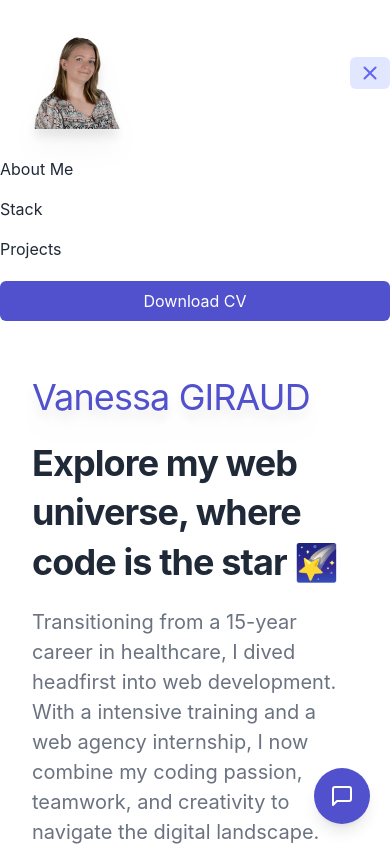
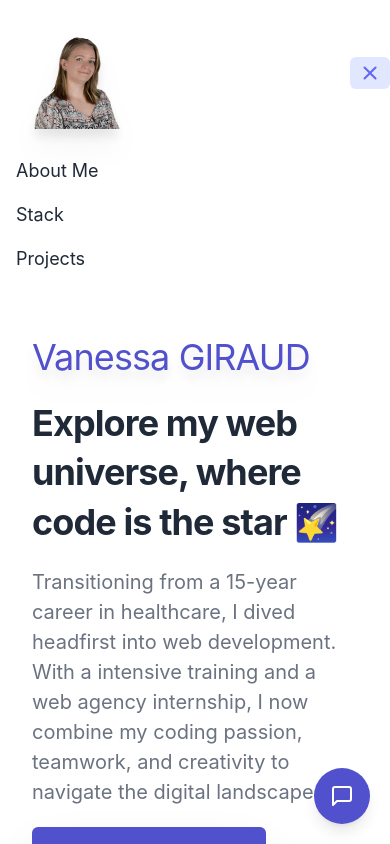
Before and after one commit to VanessaGrd/Portfolio_Vanessa, a Next.js app: page / in a window 390 px wide. Both pictures are taken after a click on the button "Toggle Menu". Shown: the top 844 px of the page. Built offline with nearby package versions, Linux system fonts and the light colour scheme.

Commit message:
fix menu mobile links

```diff
--- a/components/navbar.js
+++ b/components/navbar.js
@@ -3,7 +3,6 @@ import ThemeChanger from "./DarkSwitch";
 import Image from "next/image";
 import { Disclosure } from "@headlessui/react";
 import Vanessa_Giraud from "../public/img/Vanessa_GIRAUD.png";
-import logoName from "../public/img/logoName.png";
 
 export default function Navbar() {
   const navigation = ["About Me", "Stack", "Projects"];
@@ -36,7 +35,7 @@ export default function Navbar() {
 
                 <Disclosure.Button
                   aria-label="Toggle Menu"
-                  className="px-2 py-1 ml-auto text-gray-500 rounded-md lg:hidden hover:text-indigo-500 focus:text-indigo-500 focus:bg-indigo-100 focus:outline-none dark:text-gray-300 dark:focus:bg-trueGray-700"
+                  className="px-2 py-1 ml-auto  text-gray-500 rounded-md lg:hidden hover:text-indigo-500 focus:text-indigo-500 focus:bg-indigo-100 focus:outline-none dark:text-gray-300 dark:focus:bg-trueGray-700"
                 >
                   <svg className="w-6 h-6 fill-current" xmlns="http://www.w3.org/2000/svg" viewBox="0 0 24 24">
                     {open && (
@@ -50,18 +49,18 @@ export default function Navbar() {
                   </svg>
                 </Disclosure.Button>
 
-                <Disclosure.Panel className="flex flex-wrap w-full my-5 lg:hidden">
+                <Disclosure.Panel className="flex flex-wrap justify-center flex-col w-full my-5 lg:hidden">
                   <>
-                    {navigation.map((item, index) => (
-                      <Link
-                        key={index}
-                        href="/"
-                        className="w-full px-4 py-2 -ml-4 text-gray-800 rounded-md dark:text-gray-300 hover:text-primary-50 focus:text-primary-50 focus:bg-indigo-100 dark:focus:bg-gray-800 focus:outline-none"
-                      >
-                        {item}
-                      </Link>
+                    {navigation.map((menu, index) => (
+                      <li className="list-none	" key={index}>
+                        <Link
+                          href={`#${menu.toLowerCase()}`}
+                          className="inline-block px-4 py-2 text-lg font-normal text-gray-800 no-underline rounded-md dark:text-gray-200 hover:text-primary-50 focus:text-primary-50 focus:bg-primary-100 focus:outline-none dark:focus:bg-gray-800"
+                        >
+                          {menu}
+                        </Link>
+                      </li>
                     ))}
-                    <button className="w-full px-6 py-2 mt-3 text-center text-white-50 bg-primary-50 rounded-md lg:ml-5">Download CV</button>
                   </>
                 </Disclosure.Panel>
               </div>
--- a/components/popupWidget.js
+++ b/components/popupWidget.js
@@ -50,7 +50,7 @@ const PopupWidget = () => {
       <Disclosure>
         {({ open }) => (
           <>
-            <Disclosure.Button className="fixed z-40 flex items-center justify-center transition duration-300 bg-primary-50 rounded-full shadow-lg right-5 bottom-5 w-14 h-14 focus:outline-none hover:bg-blue-800  focus:bg-blue-800  ease">
+            <Disclosure.Button className="fixed z-50 flex items-center justify-center transition duration-300 bg-primary-50 rounded-full shadow-lg right-5 bottom-5 w-14 h-14 focus:outline-none hover:bg-blue-800  focus:bg-blue-800  ease">
               <span className="sr-only">Open Contact form Widget</span>
               <Transition
                 show={!open}
```
